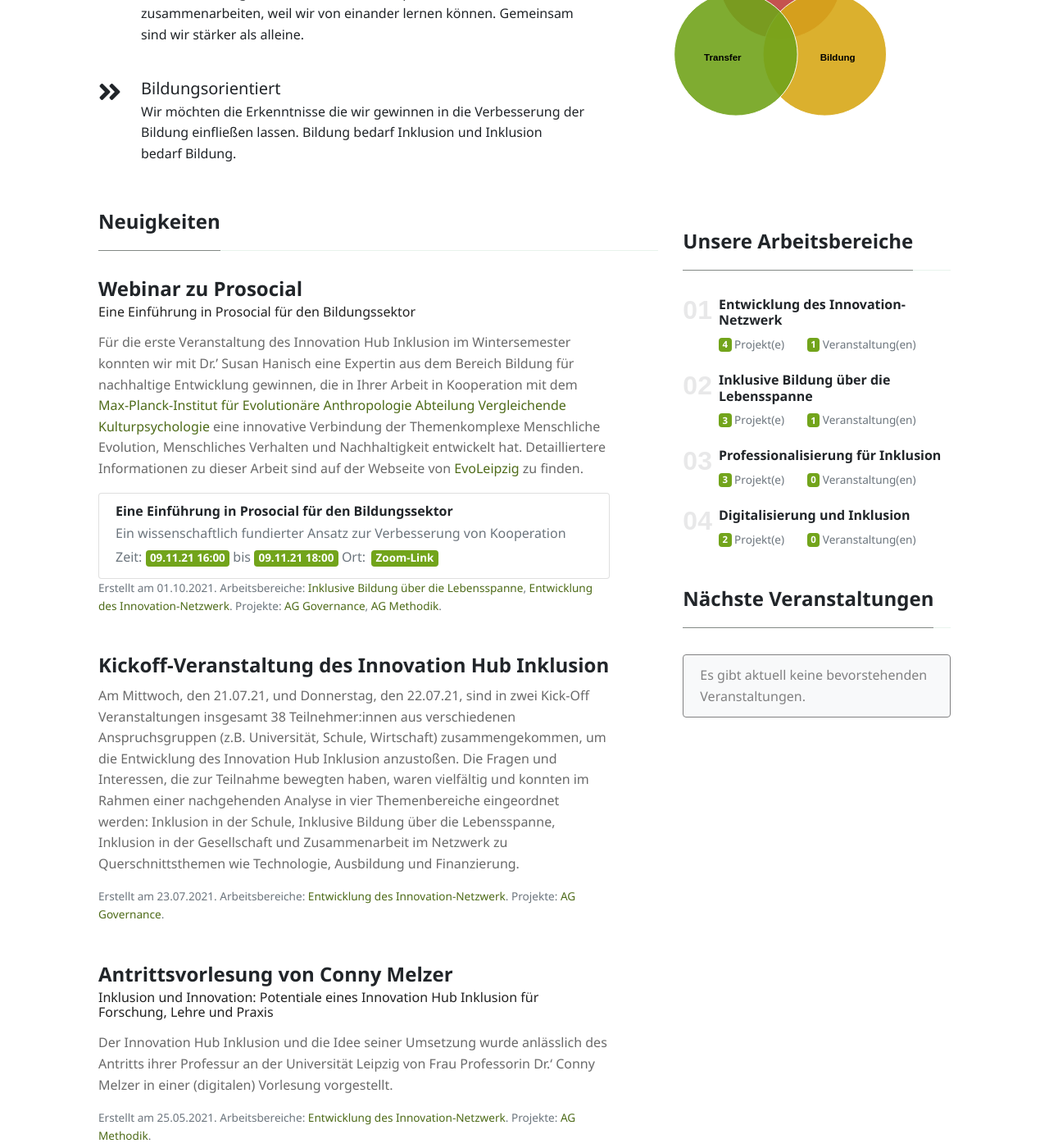
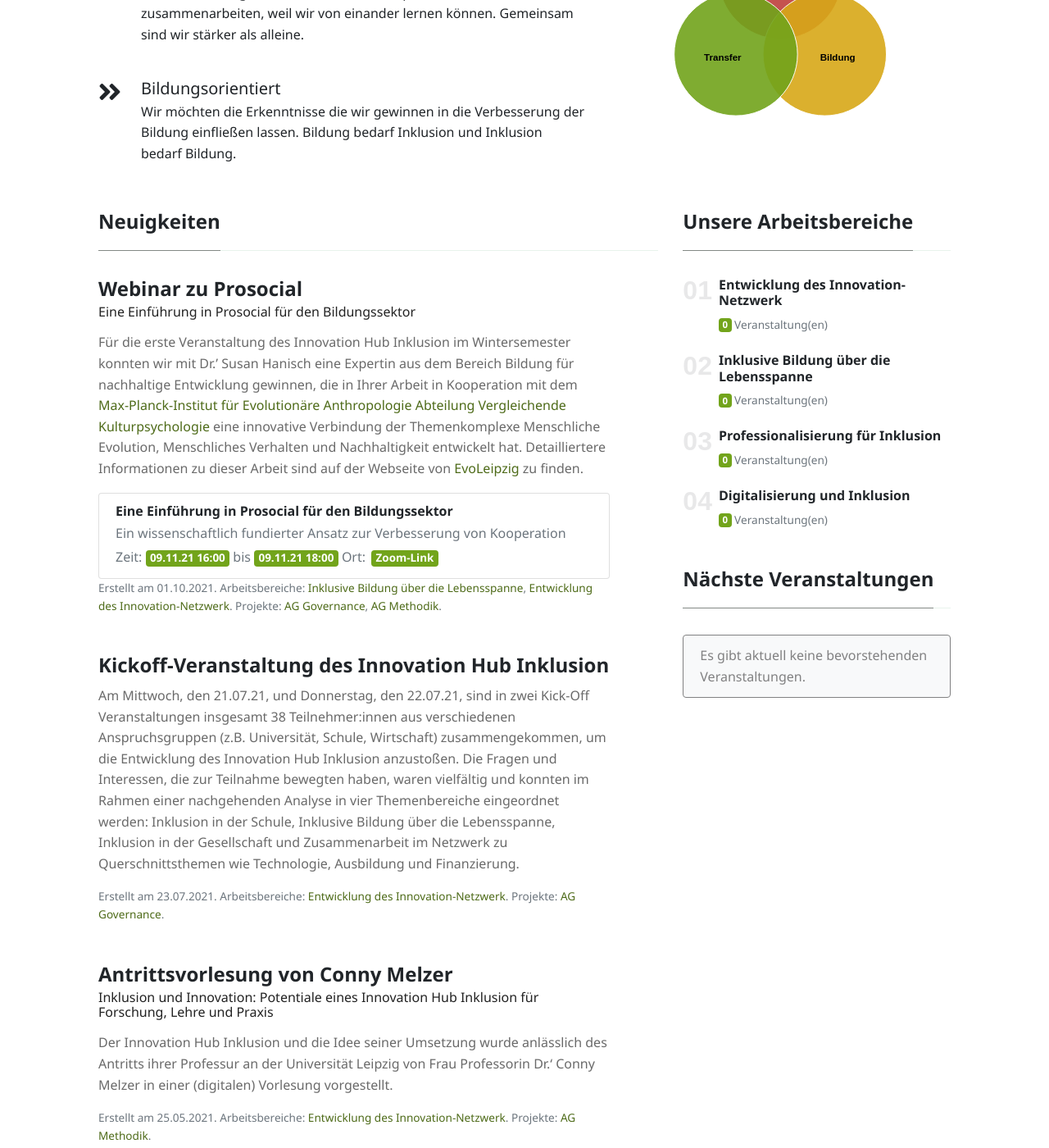
Before and after one commit to innovation-hub-inklusion/innovation-hub-inklusion.github.io, a Jekyll site: the page built from index.html, in a window 1280 px wide and 1400 px high, scrolled down 864 px. Shown: the whole window at 82% size. Built offline with Jekyll 4.4.1, drawn with Linux system fonts in a browser that asks for light colours; the list of posts is cut into pages by our own code.

Commit message:
Update sidebar

```diff
--- a/_includes/sidebar.html
+++ b/_includes/sidebar.html
@@ -1,4 +1,6 @@
-<div class="sticky-top sticky-top-offset mt-4">
+{% assign sorted_events = site.events | where_exp:"item", 'item.event_date_start > site.time' | sort: "event_date_start" %}
+
+<div class="sticky-top sticky-top-offset">
     {% if include.workareas %}
         <h4 class="font-weight-bold spanborder"><span>Unsere Arbeitsbereiche</span></h4>
         <ol class="list-featured mb-5">
@@ -12,11 +14,7 @@
                         <a href="{{site.baseurl}}{{ workarea.url }}" class="d-block text-muted small">
                             <span class="badge badge-primary">
                                 {% assign workarea_filter = "item.workareas contains '" | append: workarea.workarea_id | append: "'"%}
-                                {% assign workarea_projects = site.projects | where_exp:"item", workarea_filter %}
-                                {{workarea_projects.size}}
-                            </span> Projekt(e)
-                            <span class="ml-4 badge badge-primary">
-                                {% assign workarea_events = site.events | where_exp:"item", workarea_filter %}
+                                {% assign workarea_events = sorted_events | where_exp:"item", workarea_filter %}
                                 {{workarea_events.size}}
                             </span> Veranstaltung(en)
                         </a>
@@ -26,7 +24,6 @@
         </ol>
     {% endif %}
     {% if include.events %}
-        {% assign sorted_events = site.events | where_exp:"item", 'item.event_date_start > site.time' | sort: "event_date_start" %}
         {% assign include_workeareas = true %}
         {% if page.collection == "workareas" %}
             {% assign workarea_filter = "item.workareas contains '" | append: page.workarea_id | append: "'"%}
--- a/assets/css/theme.css
+++ b/assets/css/theme.css
@@ -756,7 +756,7 @@ footer {
 	position:relative;
 }
 .sticky-top-offset {
-	top:20px;
+	top:40px;
 }
 .sticky-top-offset-lg {
 	top:100px;
```
